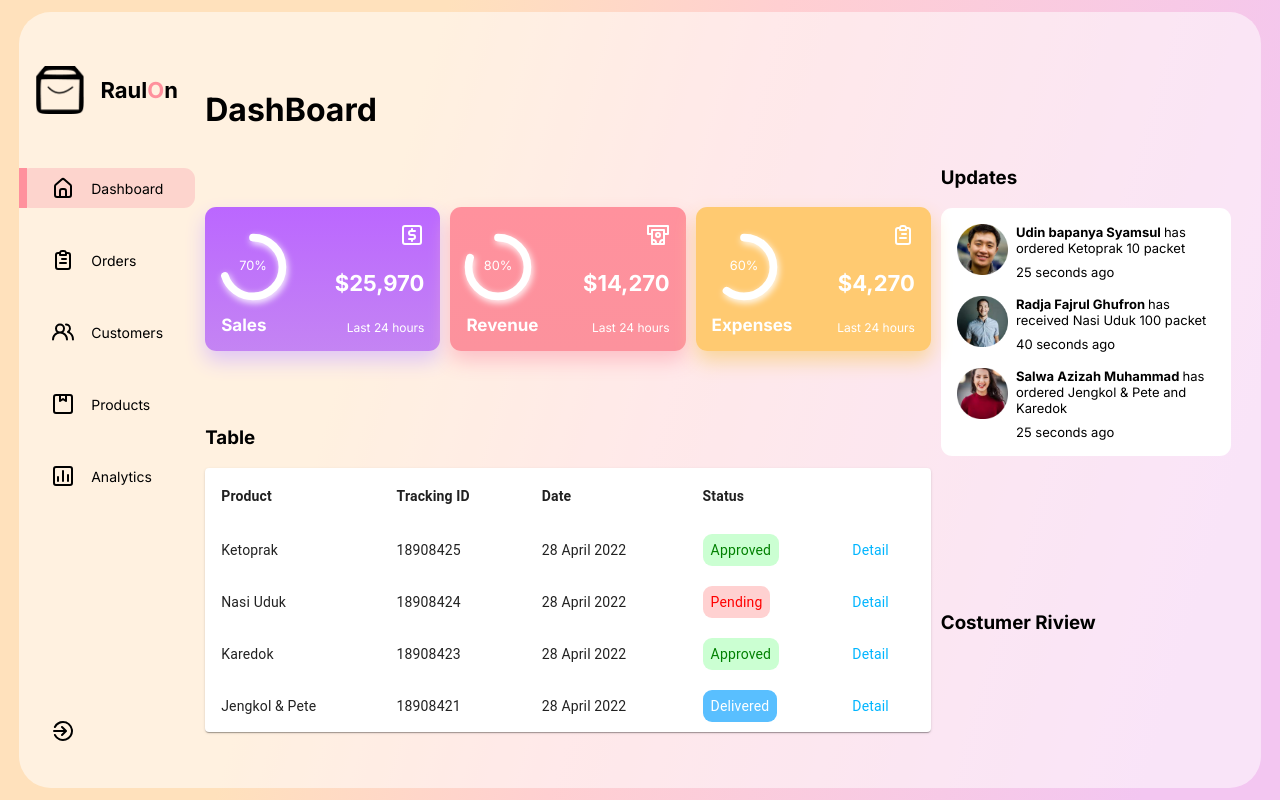
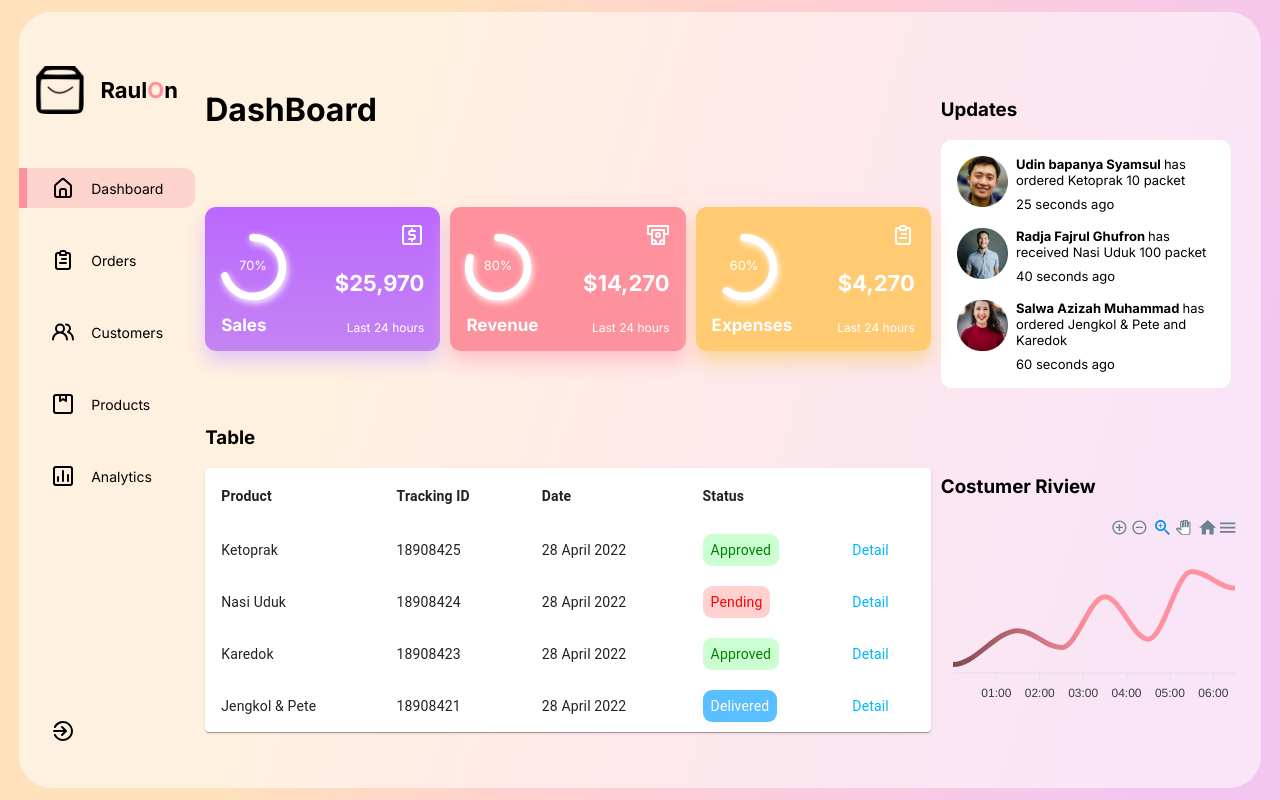
Before and after one commit to RaulOn18/raulon-dashboard, a React (Vite) app: page / in a window 1280 px wide. Built offline with nearby package versions, Linux system fonts and the light colour scheme.

Commit message:
Create a Customer Review Section and fix some code

```diff
--- a/src/Data/index.js
+++ b/src/Data/index.js
@@ -103,6 +103,6 @@
     img: img3,
     name: "Salwa Azizah Muhammad",
     noti: "has ordered Jengkol & Pete and Karedok",
-    time: "25 seconds ago",
+    time: "60 seconds ago",
   },
 ];
--- /dev/null
+++ b/src/components/CustomerReview/CustomerReview.jsx
@@ -0,0 +1,74 @@
+import React from "react";
+import Chart from "react-apexcharts";
+
+import "./CustomerReview.css";
+
+const CustomerReview = () => {
+  const data = {
+    series: [
+      {
+        name: "Review",
+        data: [10, 50, 30, 90, 40, 120, 100],
+      },
+    ],
+    options: {
+      chart: {
+        type: "area",
+        height: "auto",
+      },
+      dropShadow: {
+        enabled: true,
+        enabledOnSeries: undefined,
+        top: 0,
+        left: 0,
+        blur: 3,
+        color: "#000",
+        opacity: 0.35,
+      },
+      fill: {
+        colors: ["#fff"],
+        type: "gradient",
+      },
+      dataLabels: {
+        enabled: false,
+      },
+      stroke: {
+        curve: "smooth",
+        colors: ["#ff929f"],
+      },
+      toolTip: {
+        x: {
+          format: "dd/MM/yy HH:mm",
+        },
+      },
+      grid: {
+        show: false,
+      },
+      xaxis: {
+        type: "datetime",
+        categories: [
+          "2018-09-19T00:00:00.000Z",
+          "2018-09-19T01:30:00.000Z",
+          "2018-09-19T02:30:00.000Z",
+          "2018-09-19T03:30:00.000Z",
+          "2018-09-19T04:30:00.000Z",
+          "2018-09-19T05:30:00.000Z",
+          "2018-09-19T06:30:00.000Z",
+        ],
+      },
+      yaxis: {
+        show: false,
+      },
+      toolbar: {
+        show: false,
+      },
+    },
+  };
+  return (
+    <div className="CustomerReview">
+      <Chart series={data.series} options={data.options} />
+    </div>
+  );
+};
+
+export default CustomerReview;
--- a/src/components/RightSide/RightSide.jsx
+++ b/src/components/RightSide/RightSide.jsx
@@ -1,5 +1,5 @@
 import React from "react";
-import { Updates } from "../";
+import { Updates, CustomerReview } from "../";
 
 import "./RightSide.css";
 
@@ -12,6 +12,7 @@
       </div>
       <div>
         <h3>Costumer Riview</h3>
+        <CustomerReview />
       </div>
     </div>
   );
--- a/src/components/index.js
+++ b/src/components/index.js
@@ -5,3 +5,4 @@
 export { default as Table } from "./Table/Table";
 export { default as RightSide } from "./RightSide/RightSide";
 export { default as Updates } from "./Updates/Updates";
+export { default as CustomerReview } from "./CustomerReview/CustomerReview";
```
Also changed, not shown: src/components/CustomerReview/CustomerReview.css (added).
